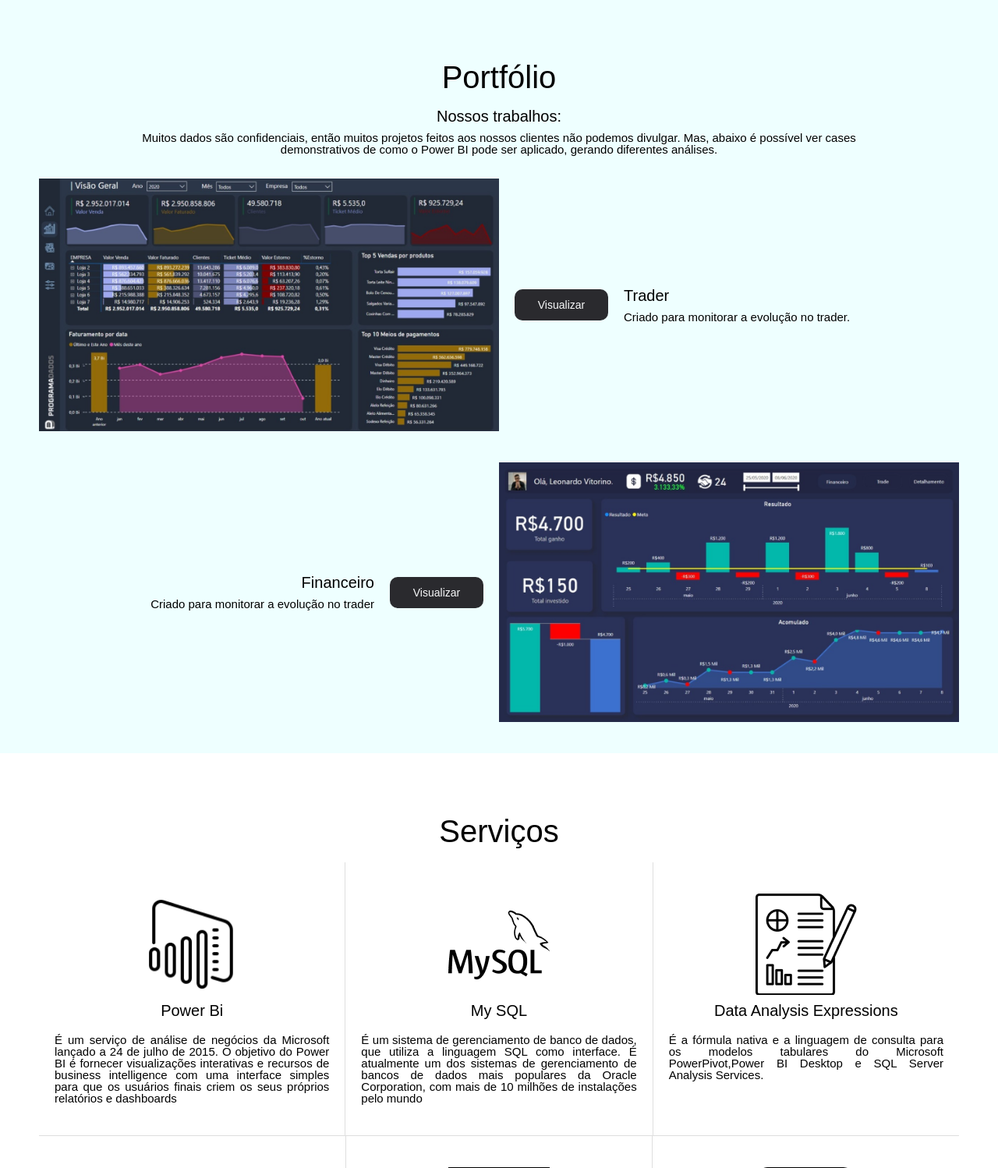
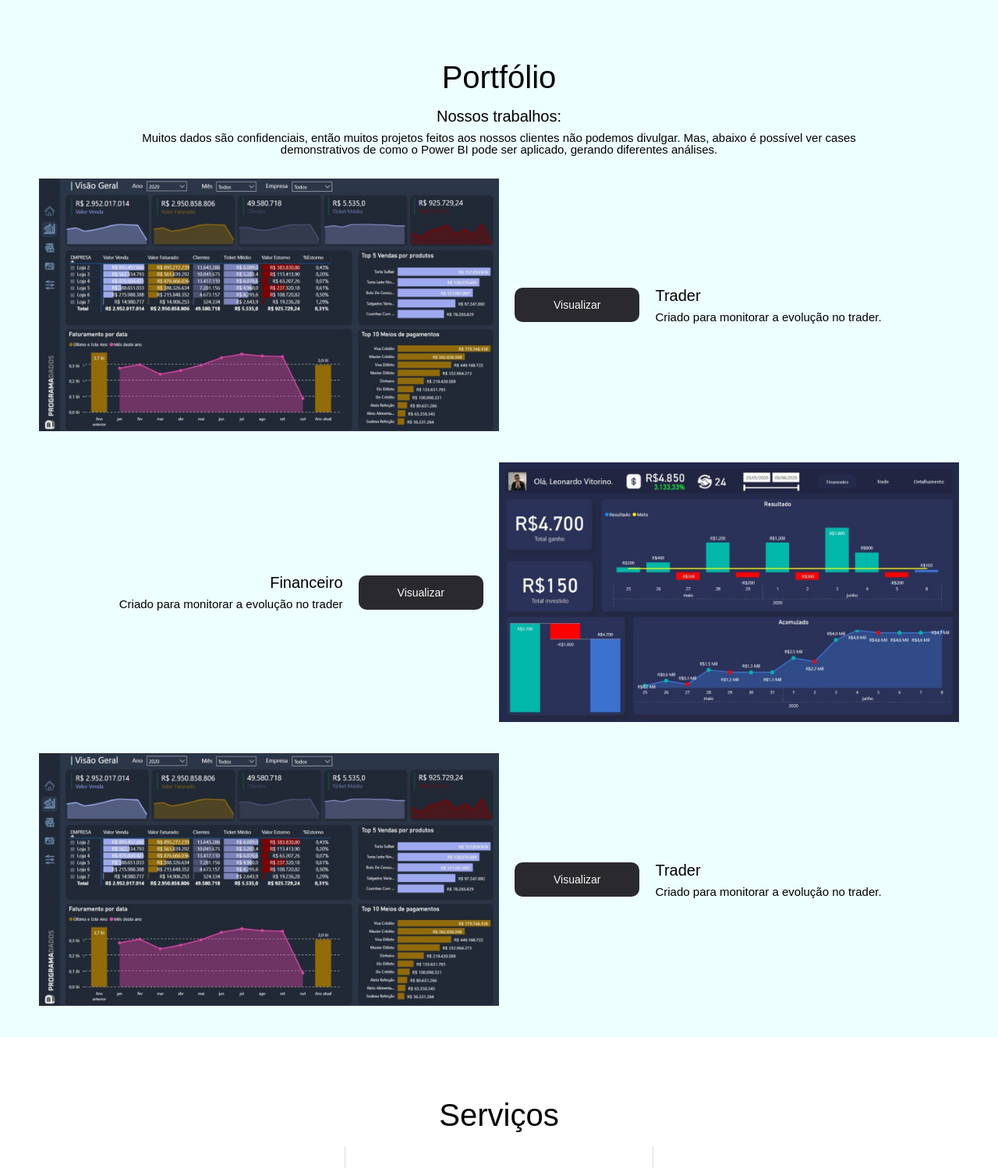
Before and after one commit to ceciliaoliveira-s/ConsultoriaCA, a PHP site: page / in a window 1280 px wide. Shown: the part 542-2040 px from the top of the page at 78% size. Run offline with PHP 8.4, Linux system fonts and the light colour scheme; some web fonts are replaced.

Commit message:
Adds a dashboaard in portfolio

```diff
--- a/css/style.css
+++ b/css/style.css
@@ -19,8 +19,7 @@
   background-color: #2a2a2e;
   color: var(--color-white);
   border: none;
-  height: 4rem;
-  width: 12rem;
+  padding: 1.5rem 5rem;
   font-size: 1.4rem;
   border-radius: 10px;
   cursor: pointer;
--- a/index.html
+++ b/index.html
@@ -72,7 +72,7 @@
         </div>
         <div class="dashboard">
             <img src="img/Trader.png" alt="Dashboard">
-            <button class="button"> Visualizar</button>
+            <a class="button"> Visualizar</a>
             <div>
                 <h4 class="subtitle">Trader</h4>
                 <p>Criado para monitorar a evolução no trader.</p>
@@ -80,10 +80,18 @@
         </div>
         <div class="dashboard">
             <img src="img/Financeiro.png" alt="Dashboard">
-            <button class="button"> Visualizar</button>
+            <a class="button"> Visualizar</a>
             <div>
                 <h4 class="subtitle">Financeiro</h4>
                 <p>Criado para monitorar a evolução no trader</p>
+            </div>
+        </div>
+        <div class="dashboard">
+            <img src="img/Trader.png" alt="Dashboard">
+            <a class="button"> Visualizar</a>
+            <div>
+                <h4 class="subtitle">Trader</h4>
+                <p>Criado para monitorar a evolução no trader.</p>
             </div>
         </div>
     </section>
```
